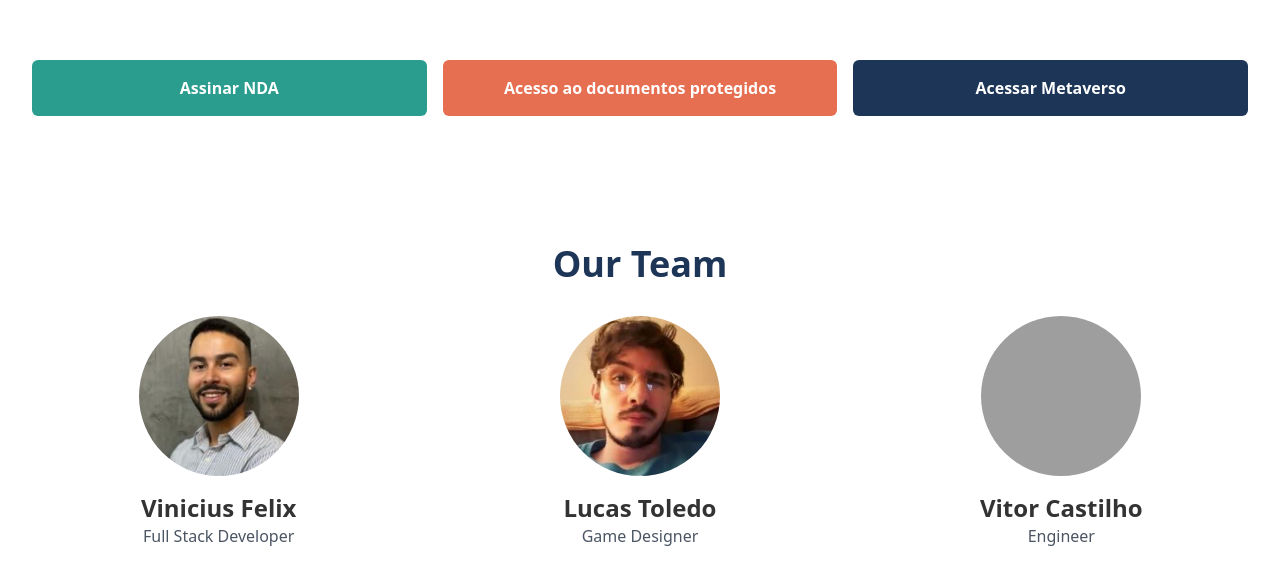
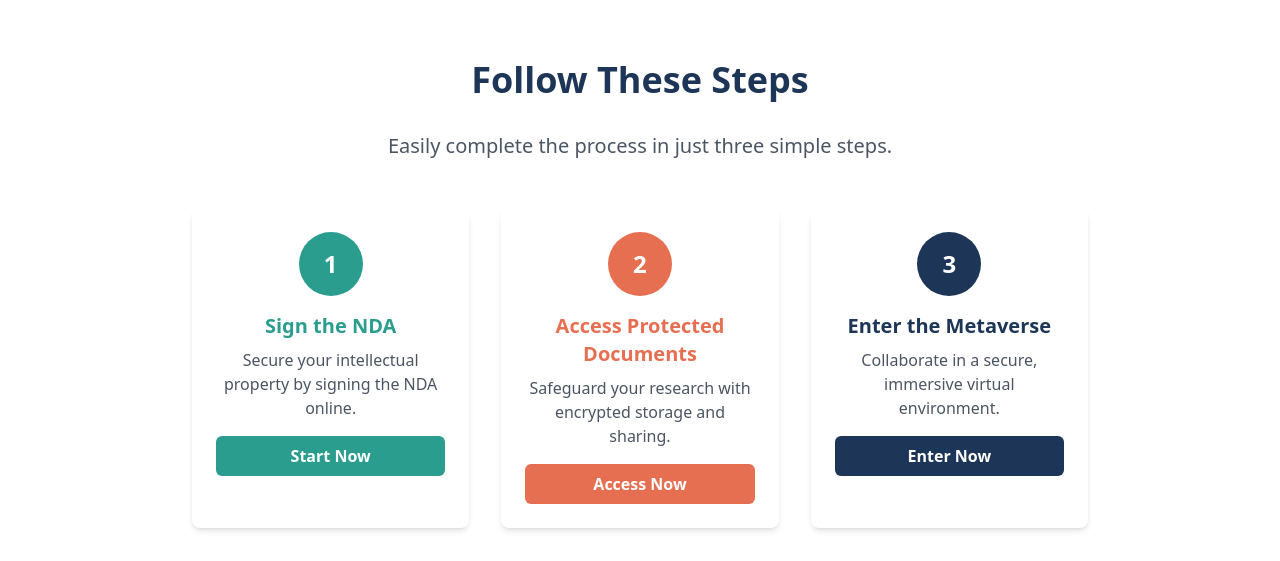
Before and after one commit to surgicalbrasil/surgicalbrasil.github.io, a website: page index.html in a window 1280 px wide. Shown: the part 2160-2721 px from the top of the page. Drawn offline with nearby package versions, Linux system fonts and the light colour scheme; grey boxes are pictures that could not be loaded.

Commit message:
Call to action

```diff
--- a/index.html
+++ b/index.html
@@ -139,27 +139,62 @@
           You decide who can access your research. Our platform allows you to securely share your data with specific individuals or organizations while maintaining full control.
         </p>
       </div>
-
     </div>
 
     <!-- Call to Action Buttons -->
-    <div class="mt-12 flex flex-col space-y-4 text-center sm:mt-16 sm:space-y-0 sm:flex-row sm:justify-center sm:space-x-4 animate__animated animate__fadeInUp">
-      <a href="https://na4.documents.adobe.com/public/esignWidget?wid=CBFCIBAA3AAABLblqZhBkJpLmkcW_zgTsJtSGXmeQdT76wAjj1-WHyHmqOzzeCbGtCfGZhqBTg8t7qA8ycMQ*/"
-         class="flex-1 px-6 py-3 text-sm bg-[#2A9D8F] text-white font-semibold rounded-md hover:bg-[#457B9D] transition duration-300 sm:px-8 sm:py-4 sm:text-base flex items-center justify-center"
-         target="_blank" rel="noopener noreferrer">
-        Assinar NDA
-      </a>
-      <a href="https://surgical-brasil.on-fleek.app/"
-         class="flex-1 px-6 py-3 text-sm bg-[#E76F51] text-white font-semibold rounded-md hover:bg-[#C8553D] transition duration-300 sm:px-8 sm:py-4 sm:text-base flex items-center justify-center"
-         target="_blank" rel="noopener noreferrer">
-        Acesso ao documentos protegidos
-      </a>
-      <a href="https://www.spatial.io/"
-         class="flex-1 px-6 py-3 text-sm bg-[#1D3557] text-white font-semibold rounded-md hover:bg-[#2A9D8F] transition duration-300 sm:px-8 sm:py-4 sm:text-base flex items-center justify-center"
-         target="_blank" rel="noopener noreferrer">
-        Acessar Metaverso
-      </a>
-    </div>
+    <section id="cta-step-guide" class="w-full  py-16 px-4 sm:px-8">
+      <div class="max-w-4xl mx-auto text-center">
+        <h2 class="text-3xl sm:text-4xl font-bold mb-8 text-[#1D3557]">Follow These Steps</h2>
+        <p class="text-lg sm:text-xl text-gray-600 mb-12">Easily complete the process in just three simple steps.</p>
+
+        <!-- Steps -->
+        <div class="grid grid-cols-1 md:grid-cols-3 gap-8">
+
+          <!-- Step 1 -->
+          <div class="flex flex-col items-center text-center bg-white p-6 rounded-lg shadow-md animate__animated animate__fadeInLeft">
+            <div class="w-16 h-16 bg-[#2A9D8F] text-white rounded-full flex items-center justify-center text-2xl font-bold mb-4">
+              1
+            </div>
+            <h3 class="text-xl font-semibold text-[#2A9D8F] mb-2">Sign the NDA</h3>
+            <p class="text-gray-600 mb-4">Secure your intellectual property by signing the NDA online.</p>
+            <a href="https://na4.documents.adobe.com/public/esignWidget?wid=CBFCIBAA3AAABLblqZhBkJpLmkcW_zgTsJtSGXmeQdT76wAjj1-WHyHmqOzzeCbGtCfGZhqBTg8t7qA8ycMQ*/"
+               class="w-full px-4 py-2 bg-[#2A9D8F] text-white rounded-md hover:bg-[#457B9D] transition duration-300 flex items-center justify-center text-sm sm:text-base font-semibold"
+               target="_blank" rel="noopener noreferrer">
+              Start Now
+            </a>
+          </div>
+
+          <!-- Step 2 -->
+          <div class="flex flex-col items-center text-center bg-white p-6 rounded-lg shadow-md animate__animated animate__fadeInLeft">
+            <div class="w-16 h-16 bg-[#E76F51] text-white rounded-full flex items-center justify-center text-2xl font-bold mb-4">
+              2
+            </div>
+            <h3 class="text-xl font-semibold text-[#E76F51] mb-2">Access Protected Documents</h3>
+            <p class="text-gray-600 mb-4">Safeguard your research with encrypted storage and sharing.</p>
+            <a href="https://surgical-brasil.on-fleek.app/"
+               class="w-full px-4 py-2 bg-[#E76F51] text-white rounded-md hover:bg-[#C8553D] transition duration-300 flex items-center justify-center text-sm sm:text-base font-semibold"
+               target="_blank" rel="noopener noreferrer">
+              Access Now
+            </a>
+          </div>
+
+          <!-- Step 3 -->
+          <div class="flex flex-col items-center text-center bg-white p-6 rounded-lg shadow-md animate__animated animate__fadeInLeft">
+            <div class="w-16 h-16 bg-[#1D3557] text-white rounded-full flex items-center justify-center text-2xl font-bold mb-4">
+              3
+            </div>
+            <h3 class="text-xl font-semibold text-[#1D3557] mb-2">Enter the Metaverse</h3>
+            <p class="text-gray-600 mb-4">Collaborate in a secure, immersive virtual environment.</p>
+            <a href="https://www.spatial.io/s/Sign_Surgical_Brasils-Hi-Fi-Room-67996f864a1634267c5dad7a"
+               class="w-full px-4 py-2 bg-[#1D3557] text-white rounded-md hover:bg-[#2A9D8F] transition duration-300 flex items-center justify-center text-sm sm:text-base font-semibold"
+               target="_blank" rel="noopener noreferrer">
+              Enter Now
+            </a>
+          </div>
+        </div>
+      </div>
+    </section>
+
   </div>
 </section>
 
```
